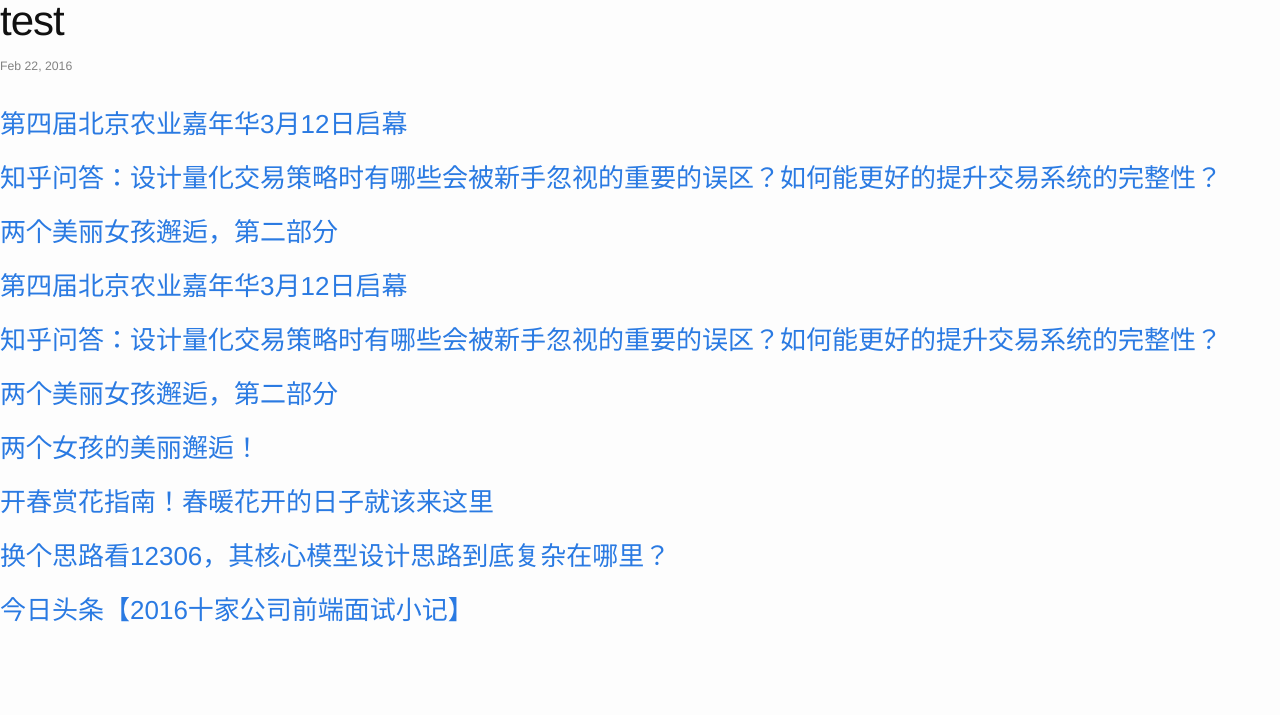
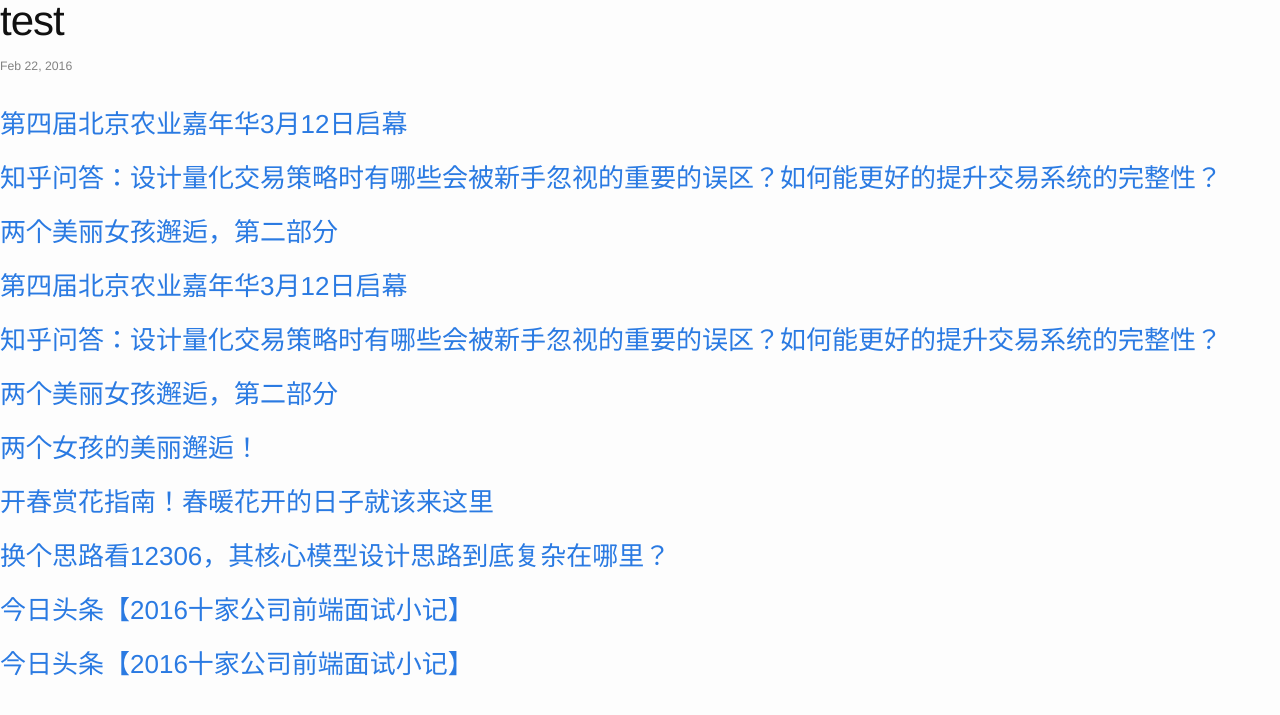
Before and after one commit to cnwarden/cnwarden.github.io, a Jekyll site: the page built from _posts/2016-02-22-test.markdown, in a window 1280 px wide. Shown: the top 715 px of the page. Built offline with Jekyll 4.4.1, drawn with Linux system fonts in a browser that asks for light colours.

Commit message:
auto commit

```diff
--- a/_posts/2016-02-22-test.markdown
+++ b/_posts/2016-02-22-test.markdown
@@ -23,3 +23,5 @@ categories: update
 ### [换个思路看12306，其核心模型设计思路到底复杂在哪里？](https://mp.weixin.qq.com/s?__biz=MjM5MDE0Mjc4MA==&mid=402866528&idx=1&sn=3a3e9a4c177ae9d1964b27694dba4628&scene=0&key=710a5d99946419d93b3ce410e39d163267d8ac8c4d5a175b0f280d0237ae5e6616545225c9732a572d2ba67e898bff15&ascene=7&uin=MjI4OTg2NjU%3D&devicetype=android-21&version=26030d33&nettype=cmnet&pass_ticket=4babP2Z%2B0aOBs83rgrsmfwSa0hppbQCXFYjvXwYCdAw%3D)
 
 ### [今日头条【2016十家公司前端面试小记】](http://toutiao.com/item/6254324044569510401/?iid=3578109516&app=news_article&tt_from=android_share&utm_source=email&utm_medium=toutiao_android&utm_campaign=client_share)
+
+### [今日头条【2016十家公司前端面试小记】](http://toutiao.com/item/6254324044569510401/?iid=3578109516&app=news_article&tt_from=android_share&utm_source=email&utm_medium=toutiao_android&utm_campaign=client_share)
```
